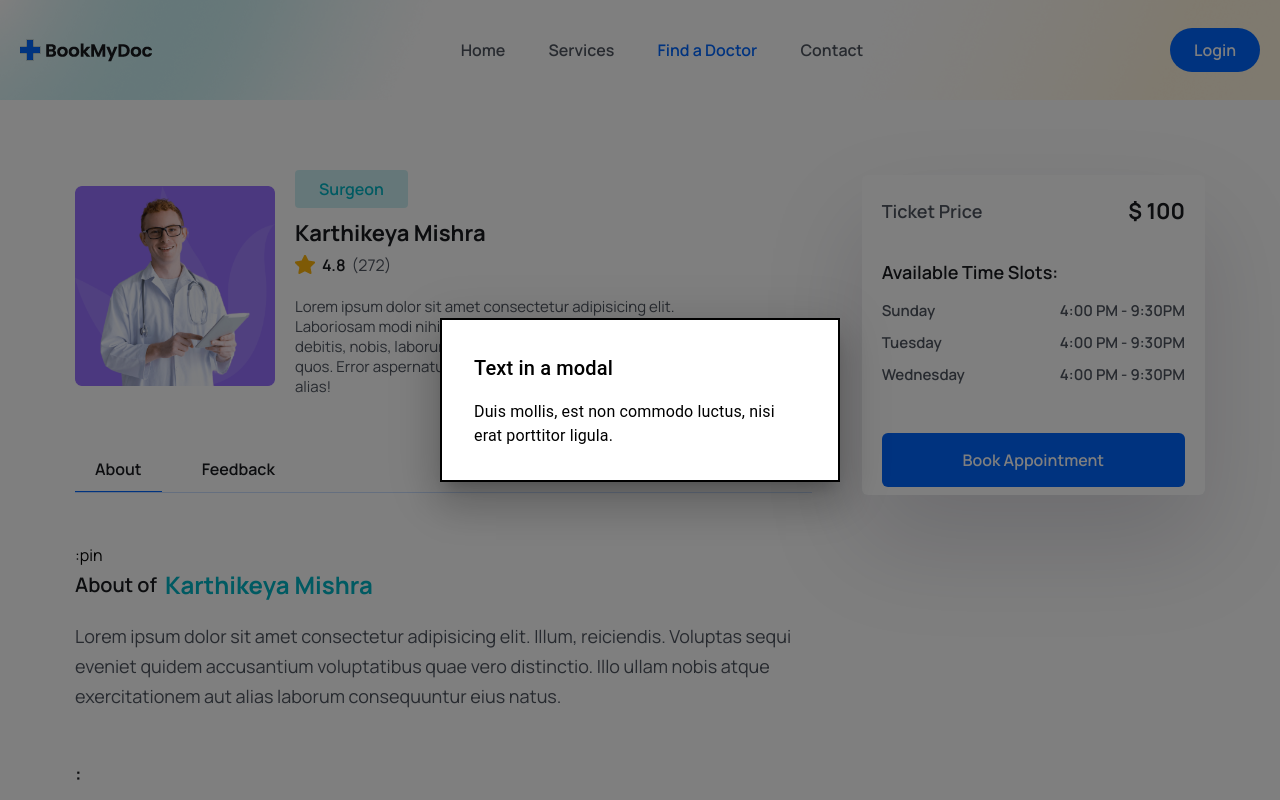
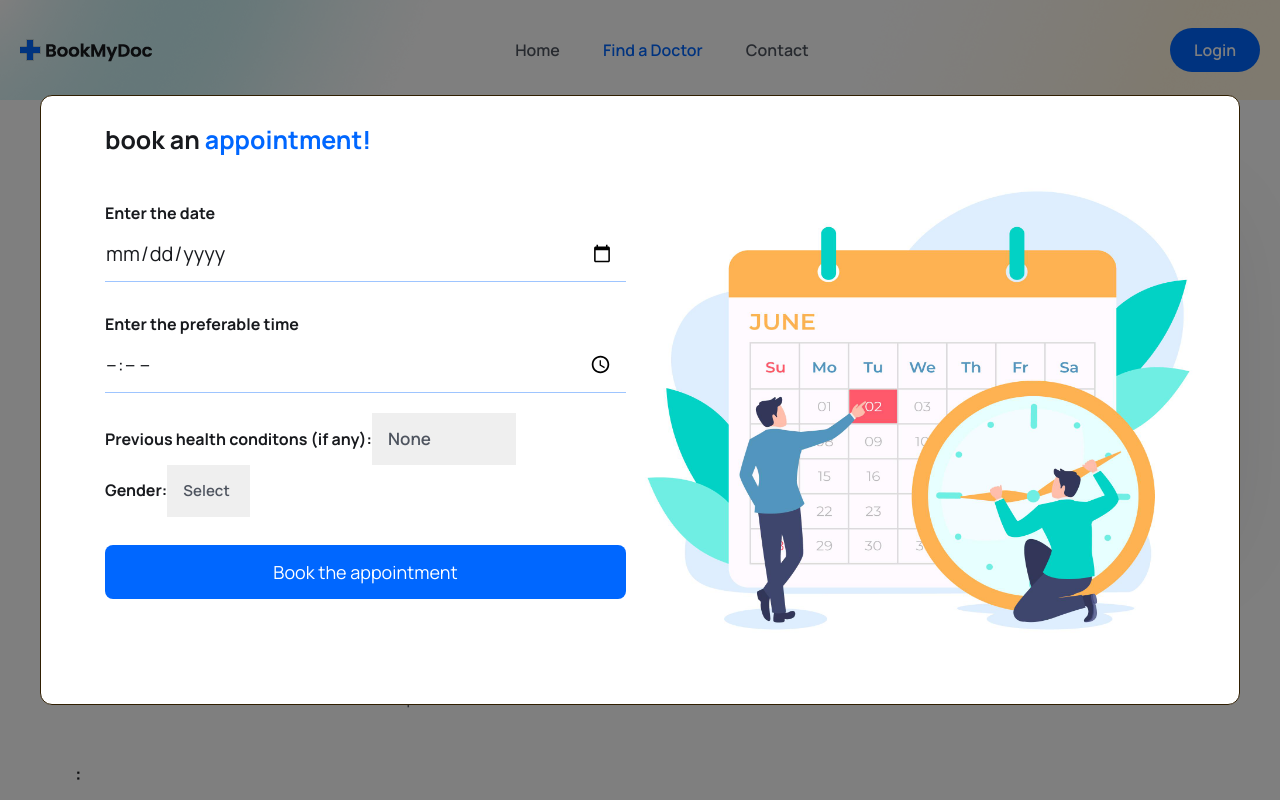
Before and after one commit to milindnair/BookMyDoc, a React (Vite) app in the folder frontend/: page /doctors/123 in a window 1280 px wide. Both pictures are taken after a click on the button "Book Appointment". Shown: the top 800 px of the page. Built offline with nearby package versions, Linux system fonts and the light colour scheme.

Commit message:
added appoinModal

```diff
--- a/frontend/src/assets/data/doctors.js
+++ b/frontend/src/assets/data/doctors.js
@@ -5,42 +5,42 @@
 export const doctors = [
   {
     id: "01",
-    name: "Dr. Narendra Modi",
+    name: "Dr. Bhupendra Jogi",
     specialization: "Surgeon",
     avgRating: 4.8,
     totalRating: 272,
     photo: doctorImg01,
     totalPatients: 1500,
-    hospital: "Mount Adora Hospital, Delhi.",
+    hospital: "Mount Adora Hospital, US.",
   },
   {
     id: "02",
-    name: "Dr. Eknath Shinde",
+    name: "Dr. Zaidali Merchant",
     specialization: "Neurologist",
     avgRating: 4.8,
     totalRating: 272,
     photo: doctorImg02,
     totalPatients: 1000,
-    hospital: "Mount Alpha Hospital, Mumbai.",
+    hospital: "Mount Alpha Hospital, kurla.",
   },
   {
     id: "03",
-    name: "Dr. Ajit Pawar ",
+    name: "Dr. Rylan lewis ",
     specialization: "Dermatologist",
     avgRating: 4.8,
     totalRating: 272,
     photo: doctorImg03,
     totalPatients: 700,
-    hospital: "Mount Beta Hospital, Pune.",
+    hospital: "Mount Beta Hospital, bandStand.",
   },
   {
     id: "04",
-    name: "Dr. Raj Thackrey",
+    name: "Dr. Neil Carnac",
     specialization: "Nuerosurgeon",
     avgRating: 4.8,
     totalRating: 272,
     photo: doctorImg01,
     totalPatients: 2000,
-    hospital: "Hill Adora Hospital, dadar7  .",
+    hospital: "Hill Adora Hospital, dadar Parsi Colony  .",
   },
 ];
--- a/frontend/src/components/Header/Header.jsx
+++ b/frontend/src/components/Header/Header.jsx
@@ -8,10 +8,10 @@
         path: '/home',
         display: 'Home'
     },
-    {
-        path: '/services',
-        display: 'Services'
-    },
+    // {
+    //     path: '/services',
+    //     display: 'Services'
+    // },
     {
         path: '/doctors',
         display: 'Find a Doctor'
@@ -59,10 +59,11 @@
         <header className='flex items-center bg-[url("./assets/images/mask.png")] bg-no-repeat bg-center bg-cover h-[100px] leading-[100px]' ref={headerRef}>
             <div className="container">
                 <div className='flex items-center justify-between'>
-                    <div>
-                        <img src={logo} alt="" />
-                    </div>
-
+                    <a href="/" onClick={toggleMenu}>
+                        <div>
+                            <img src={logo} alt="" />
+                        </div>
+                    </a>
 
                     <div className='navigation' ref={menuRef} onClick={toggleMenu}>
                         <ul className='menu flex items-center gap-[2.7rem]'>
--- a/frontend/src/components/appoitmentModal/appoitmentModal.jsx
+++ b/frontend/src/components/appoitmentModal/appoitmentModal.jsx
@@ -3,23 +3,44 @@
 import Button from '@mui/material/Button';
 import Typography from '@mui/material/Typography';
 import Modal from '@mui/material/Modal';
+import bookappointmentImg from '../../assets/images/bookAppointment.jpg';
+import { Link } from 'react-router-dom';
 
 const style = {
   position: 'absolute',
   top: '50%',
   left: '50%',
   transform: 'translate(-50%, -50%)',
-  width: 400,
+  width: 1200,
+  height: 610,
   bgcolor: 'background.paper',
-  border: '2px solid #000',
-  boxShadow: 24,
-  p: 4,
+  border: '1.4px solid #301F02',
+  boxShadow: 35,
+  borderRadius:3,
 };
 
 export default function BasicModal({handleOpen,open,handleClose}) {
 
+  const [formData, setFormData] = React.useState({
+    healthConditions:'',
+    date: '',
+    time:'',
+    gender: '',
+  });
 
+  const handleInputChange = (e) => {
+    const { name, value } = e.target;
+    setFormData({
+      ...formData,
+      [name]: value
+    });
+  };
+
+  const submitHandler=()=>{
+    console.log(formData)
+  }
   return (
+
     <div>
       <Modal
         open={open}
@@ -28,12 +49,57 @@
         aria-describedby="modal-modal-description"
       >
         <Box sx={style}>
-          <Typography id="modal-modal-title" variant="h6" component="h2">
-            Text in a modal
-          </Typography>
-          <Typography id="modal-modal-description" sx={{ mt: 2 }}>
-            Duis mollis, est non commodo luctus, nisi erat porttitor ligula.
-          </Typography>
+           <section className='px-5 xl:px-0'>
+        <div className="max-w-[1170px] mt-[-50px]">
+          <div className='grid grid-cols-1 lg:grid-cols-2'>
+            <div className="rounded-l-lg lg:pl-16">
+              <h3 className='text-headingColor text-[25px] font-bold mb-10'>book an <span className='text-primaryColor'>appointment!</span></h3>
+              <form onSubmit={submitHandler}>
+                <label className='text-headingColor font-bold text-[16px] leading-7'>Enter the date</label>
+                <div className="mb-7">
+                  <input type="date" name="date" value={formData.date} onChange={handleInputChange} className='w-full pr-3 py-3 border-b border-solid border-[#0066ff61] focus:outline-none focus:border-b-primaryColor text-[20px] leading-7 text-headingColor placeholder:text-textColor  cursor-pointer' required />
+                </div>
+                <label className='text-headingColor font-bold text-[16px] leading-7'>Enter the preferable time</label>
+                <div className="mb-5">
+                  <input type="time" name="time" value={formData.time} onChange={handleInputChange} className='w-full pr-3 py-3 border-b border-solid border-[#0066ff61] focus:outline-none focus:border-b-primaryColor text-[20px] leading-7 text-headingColor placeholder:text-textColor  cursor-pointer' required />
+                </div>
+                <label className='text-headingColor font-bold text-[16px] leading-7'>
+                    Previous health conditons (if any):
+                    <select name="healthConditions" id="" value={formData.healthConditions} onChange={handleInputChange} className='text-textColor font-semibold text-[17px] leading-7 px-4 py-3 focus:outline-none appearance-none'>
+                      <option value="">None</option>
+                      <option value="diabetes">Diabetes</option>
+                      <option value="heartDisease">Heart disease</option>
+                      <option value="asthma">Asthma</option>
+                      <option value="STD">STDs</option>
+                      <option value="influenza">Influenza</option>
+                      <option value="other">Other</option>
+                    </select>
+                  </label>
+                <div className='mb-5 flex items-center justify-between'>
+
+                  <label className='text-headingColor font-bold text-[16px] leading-7'>
+                    Gender:
+                    <select name="gender" id="" value={formData.gender} onChange={handleInputChange} className='text-textColor font-semibold text-[15px] leading-7 px-4 py-3 focus:outline-none appearance-none'>
+                      <option value="">Select</option>
+                      <option value="male">Male</option>
+                      <option value="female">Female</option>
+                      <option value="other">Other</option>
+                    </select>
+                  </label>
+                </div>
+
+                <div className='mt-7'>
+                  <button type='submit' className='w-full bg-primaryColor text-white text-[18px] leading-[30px] rounded-lg px-4 py-3'>Book the appointment</button>
+                </div>
+
+              </form>
+            </div>
+            <div className='hidden lg:block bg-primaryColor rounded-l-lg bg-white  h-[95%]'>
+                <img src={bookappointmentImg} alt="" className='h-full w-full rounded-l-lg ' />
+            </div>
+          </div>
+        </div>
+      </section>
         </Box>
       </Modal>
     </div>
--- a/frontend/src/pages/DoctorDasboard.jsx
+++ b/frontend/src/pages/DoctorDasboard.jsx
@@ -11,7 +11,6 @@
 import Appointments from '../components/Sidebar/appointments';
 import Patients from '../components/Sidebar/patients'; // Import the Patients component
 import { LogOutIcon } from 'lucide-react';
-
 function Alert(props) {
   return <MuiAlert elevation={6} variant="filled" {...props} />;
 }
--- a/frontend/src/pages/Home.jsx
+++ b/frontend/src/pages/Home.jsx
@@ -122,7 +122,7 @@
                   World-class care for everyone.Our health System offers unmatched,expert health care.From the lab to the clinic.
                 </p>
 
-                <Link to="/doctors" className='w-[44px] h-[44px] rounded-full border border-solid border-[#181A1E] mt-[30px] mx-auto flex items-center justify-center group hover:bg-primaryColor hover:border-none'>
+                <Link to="/doctors/123" className='w-[44px] h-[44px] rounded-full border border-solid border-[#181A1E] mt-[30px] mx-auto flex items-center justify-center group hover:bg-primaryColor hover:border-none'>
                   <BiSolidRightArrow className='group-hover:text-white w-6 h-5' />
                 </Link>
 
```
Also changed, not shown: frontend/src/assets/images/bookAppointment.jpg (added).
